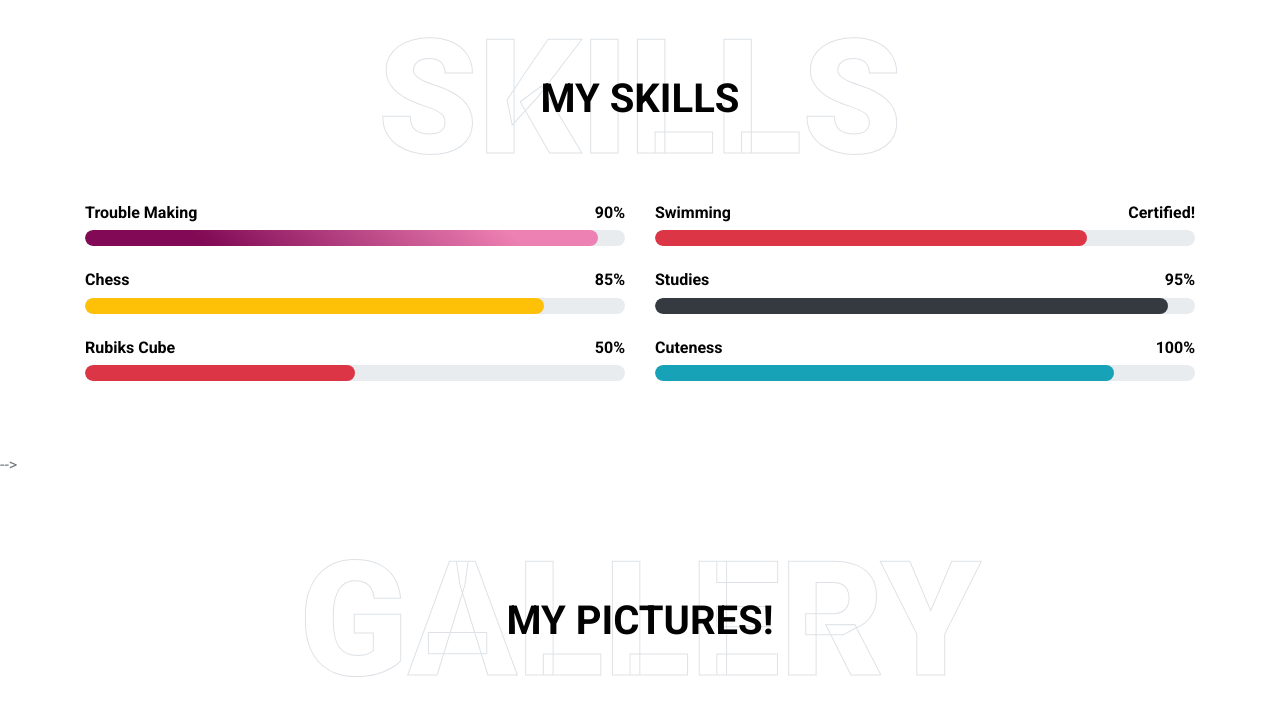
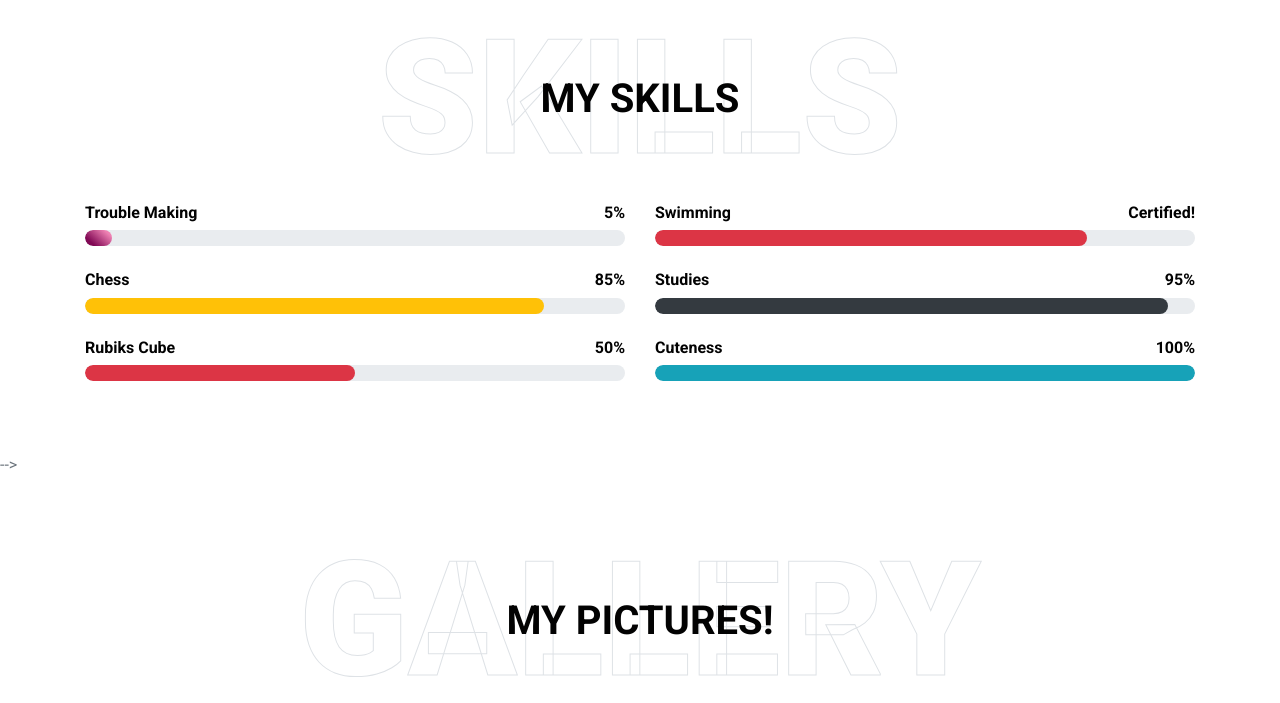
Before and after one commit to Vaibhav-shar/AnoukBday, a plain HTML site: page index.html in a window 1280 px wide. Shown: the part 1528-2231 px from the top of the page. Drawn offline with nearby package versions, Linux system fonts and the light colour scheme.

Commit message:
Update index.html

```diff
--- a/index.html
+++ b/index.html
@@ -131,10 +131,10 @@
                     <div class="skill mb-4">
                         <div class="d-flex justify-content-between">
                             <h6 class="font-weight-bold">Trouble Making</h6></h6>
-                            <h6 class="font-weight-bold">90%</h6>
+                            <h6 class="font-weight-bold">5%</h6>
                         </div>
                         <div class="progress">
-                            <div class="progress-bar bgColor" role="progressbar" aria-valuenow="95" aria-valuemin="0" aria-valuemax="100"></div>
+                            <div class="progress-bar bgColor" role="progressbar" aria-valuenow="5" aria-valuemin="0" aria-valuemax="100"></div>
                         </div>
                     </div>
                     <div class="skill mb-4">
@@ -181,7 +181,7 @@
                             <h6 class="font-weight-bold">100%</h6>
                         </div>
                         <div class="progress">
-                            <div class="progress-bar bg-info" role="progressbar" aria-valuenow="85" aria-valuemin="0" aria-valuemax="100"></div>
+                            <div class="progress-bar bg-info" role="progressbar" aria-valuenow="100" aria-valuemin="0" aria-valuemax="100"></div>
                         </div>
                     </div>
                 </div>
```
